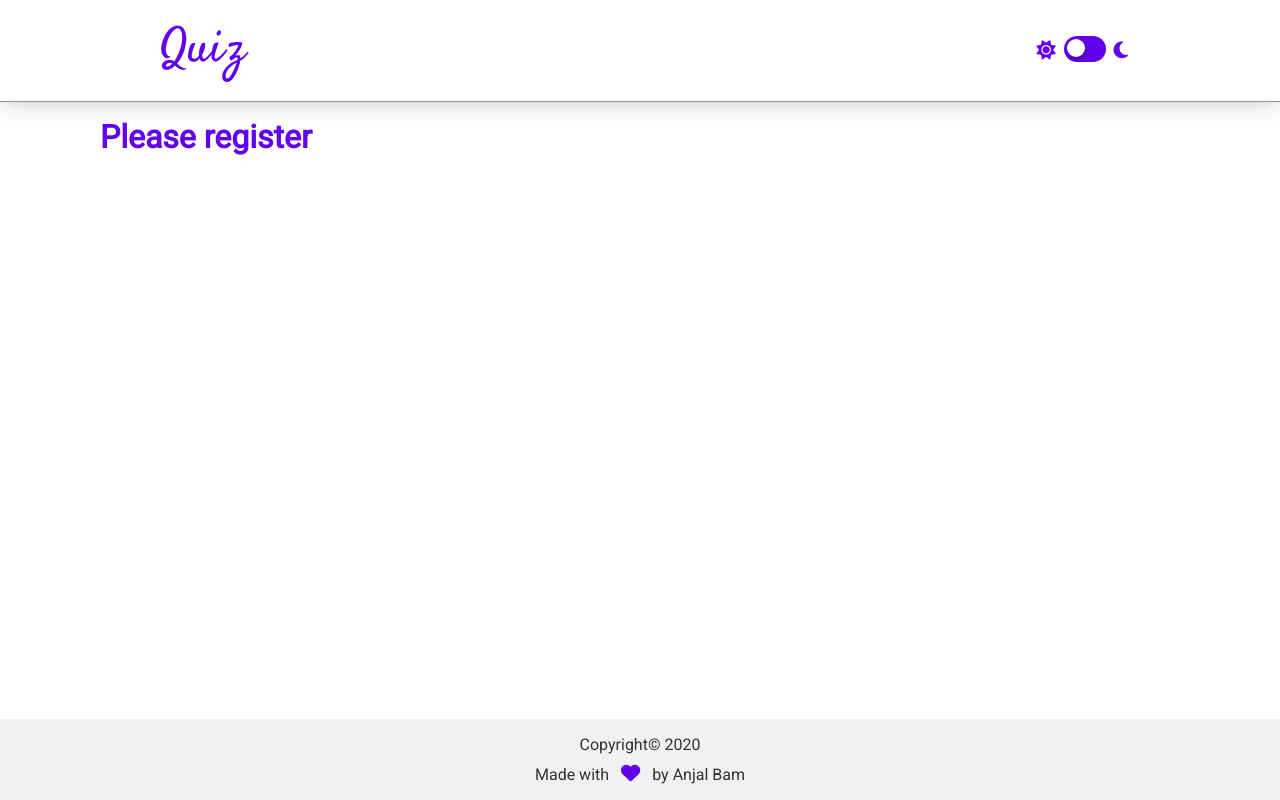
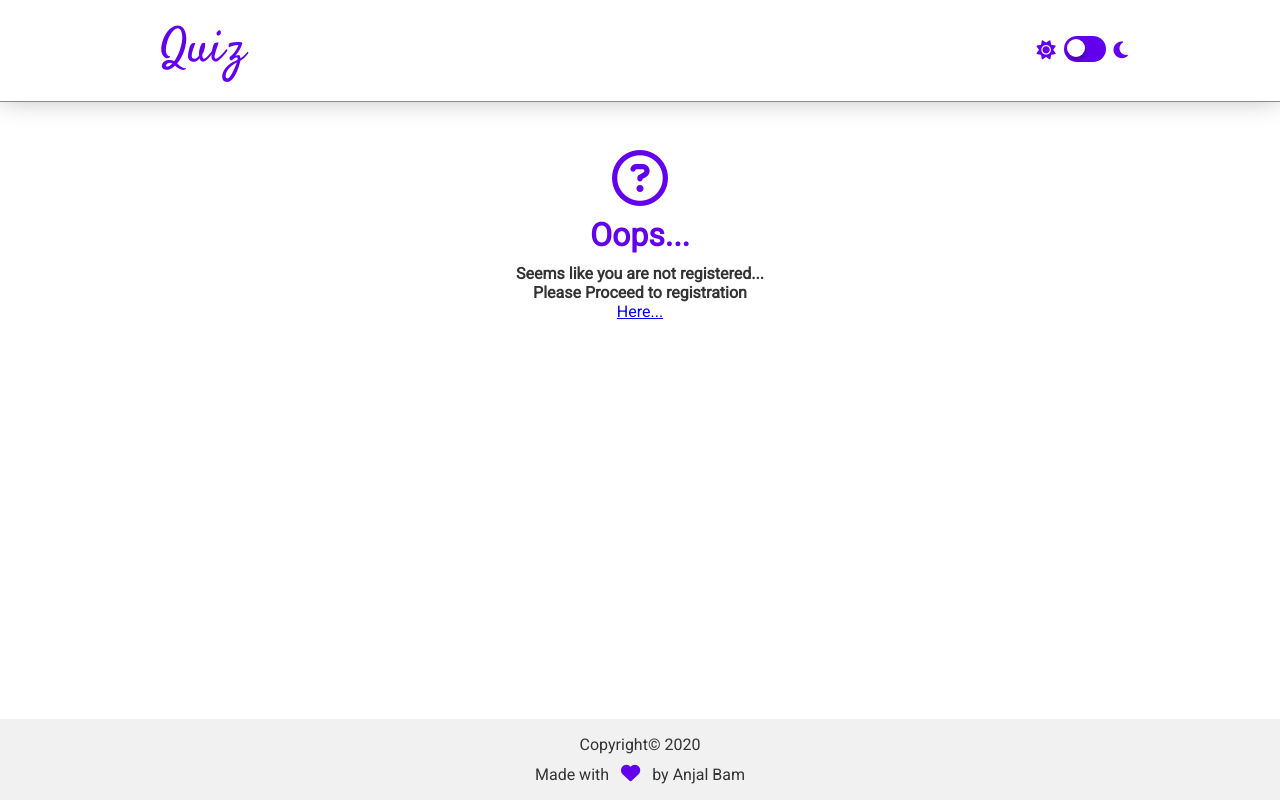
Before and after one commit to AnjalBam/quiz-react, a React (Create React App) app: page /question in a window 1280 px wide. Built offline with nearby package versions, Linux system fonts and the light colour scheme.

Commit message:
[Feature] Added Question comonent

```diff
--- a/src/components/@mainUI/index.js
+++ b/src/components/@mainUI/index.js
@@ -1,4 +1,5 @@
 import styled from 'styled-components';
+import {Link} from "react-router-dom";
 
 export const Button = styled.button `
     padding: 1rem 3rem;
@@ -30,3 +31,25 @@ export const ContainerWrapper = styled.div `
     max-width: 1080px;
     margin: 0px auto;
 `;
+
+export const StyledLink = styled(Link)`
+    display: inline-block;
+    text-decoration: none;
+    padding: 1rem 3rem;
+    border-radius: 10rem;
+    border: none;
+    margin: 3px;${props => props.theme.colorPrimary};
+    color: white;
+    background: ${props => props.theme.bgPrimary};
+    color: ${props => props.theme.colorPrimary};
+    border: 2px solid ${props => props.theme.colorPrimary};
+    &:focus {
+        outline: none;
+    }
+    &:hover {
+        background: ${props => props.theme.colorPrimary};
+        padding: 1rem 4rem;
+        box-shadow: 0px 0px 10px ${props => props.theme.colorPrimary};
+        color: white;
+    }
+`;
--- a/src/components/Question/Question.js
+++ b/src/components/Question/Question.js
@@ -1,21 +1,79 @@
-import React from "react";
+import React, {useLayoutEffect} from "react";
 import {connect} from "react-redux";
+import {Link} from "react-router-dom";
+
+import * as styles from './Question.styles'
 
 
 const Question = props => {
     console.log('question', props.questionData);
+    const {results, previous, next} = props.questionData;
+
+    const getAnswers = (answers) => {
+        return (
+            <styles.AnswerWrapper>
+                {answers && answers.map(answer => {
+                    return <styles.StyledListItem>{answer.choice_answer}</styles.StyledListItem>
+                })}
+            </styles.AnswerWrapper>
+        )
+    }
+
+    const getIfUserRegistered = () => {
+        console.log(results);
+        return (
+            <div>
+                {results.map(question => {
+                    return (
+                        <>
+                            <styles.StyledQuestionTitle>Q. {question.q_title}</styles.StyledQuestionTitle>
+                            <ul>
+                                {getAnswers(question.answers)}
+                            </ul>
+                        </>
+                    )
+                })}
+            </div>
+        )
+    }
+
+    const getIfUserNotRegistered = () => {
+        return (
+            <styles.NotRegisteredWrapper>
+                <styles.StyledIcon className='far fa-question-circle'/>
+                <h1>Oops...</h1>
+                <h4>Seems like you are not registered... <br/> Please Proceed to registration</h4>
+                <Link to={'/'}>Here...</Link>
+            </styles.NotRegisteredWrapper>
+        )
+    }
+
+    const getLoader = () => {
+        return (
+            <styles.LoaderWrapper>
+                <styles.StyledIconSpinning className="fas fa-fan"/>
+                <h1>Loading...</h1>
+            </styles.LoaderWrapper>
+        )
+    }
+
     return (
-        <div>
-            {props.isUserRegistered ? <h1>I am a Question</h1> : <h1>Please register</h1>}
-
-        </div>
+        <styles.QuestionWrapper>
+            {!props.isUserRegistered
+                ? getIfUserNotRegistered()
+                : props.isQuestionLoading
+                    ? getLoader()
+                    : getIfUserRegistered()}
+        </styles.QuestionWrapper>
     )
 }
+
 
 const mapStateToProps = state => {
     return {
         isUserRegistered: state.user.isUserRegistered,
-        questionData: state.questions.questions
+        questionData: state.questions.questions,
+        isQuestionLoading: state.questions.isLoading,
     }
 }
 
--- a/src/components/Question/Question.styles.js
+++ b/src/components/Question/Question.styles.js
@@ -0,0 +1,66 @@
+import styled, {keyframes} from "styled-components";
+
+export const QuestionWrapper = styled.div`
+    max-width: 800px;
+    margin: 0px auto;
+    padding-top: 2rem;
+`
+
+export const LoaderWrapper = styled.div `
+    text-align: center;
+    display: flex;
+    flex-direction: column;
+    align-items: center;
+`;
+
+export const NotRegisteredWrapper = styled.div `
+    text-align: center;
+    & h1 {
+        padding: 10px;
+    }
+    & h4 {
+        color: ${props => props.theme.mainText};
+    }
+`;
+
+const spin = keyframes `
+    from {
+        transform: rotate(0deg);
+    }
+    to {
+        transform: rotate(360deg);
+    }
+`;
+
+export const StyledIcon = styled.i `
+    font-size: 3.5rem;
+`;
+
+export const StyledIconSpinning = styled(StyledIcon) `
+    animation: ${spin} 3s infinite;
+`;
+
+export const StyledQuestionTitle = styled.p `
+    font-size: 2rem;
+`;
+
+export const AnswerWrapper = styled.div `
+    margin: 10px;
+    margin-top: 16px;
+    padding: 1rem;
+    border-radius: 10px;
+`;
+
+export const StyledListItem = styled.li `
+    display: block;
+    padding: 1rem 0.5rem;
+    border: 2px solid ${props => props.theme.colorPrimary};
+    border-radius: 10px;
+    font-size: 1.5rem;
+    margin: 5px;
+    cursor: pointer;
+    &:hover {
+        color: ${props => props.theme.mainText};
+        border: 2px solid ${props => props.theme.mainText};
+    }
+`;
--- a/src/components/Quiz/Quiz.js
+++ b/src/components/Quiz/Quiz.js
@@ -1,7 +1,7 @@
 import React, {useState} from "react";
 import {connect} from 'react-redux';
 
-import {Button} from "../@mainUI";
+import {Button, StyledLink} from "../@mainUI";
 import * as styles from './Quiz.styles';
 import {registerUser, resetUserData} from "../../store/actions/userActions";
 import {setDataFromAPI} from "../../store/actions/actions";
@@ -32,9 +32,18 @@ const Quiz = props => {
             {props.isUserRegistered
                 ?
                 <styles.WelcomeWrapper>
-                    <styles.WelcomeHeading><span>Hello {props.name}</span></styles.WelcomeHeading>
-                    <styles.WelcomeHeading>Thank you for registering! <br/> You can proceed to the quiz now.</styles.WelcomeHeading>
-                    <styles.StyledLink to='/question' onClick={() => fetchAPIData(baseAPIUrl)}>StartQuiz</styles.StyledLink> <br/> <br/>
+                    <styles.WelcomeHeading>
+                        <span>Hello {props.name}</span>
+                    </styles.WelcomeHeading>
+
+                    <styles.WelcomeHeading>
+                        Thank you for registering! <br/>
+                        You can proceed to the quiz now.
+                    </styles.WelcomeHeading>
+
+                    <StyledLink to='/question' onClick={() => fetchAPIData(baseAPIUrl)}>StartQuiz</StyledLink>
+                    <br/>
+                    <br/>
                     <Button onClick={() => props.resetUserData()}>Register as a new user</Button>
                 </styles.WelcomeWrapper>
                 :
--- a/src/components/Quiz/Quiz.styles.js
+++ b/src/components/Quiz/Quiz.styles.js
@@ -1,30 +1,7 @@
 import styled from "styled-components";
-import {Link} from "react-router-dom";
 
 export const QuizWrapper = styled.div `
     text-align: center;
-`;
-
-export const StyledLink = styled(Link)`
-    display: inline-block;
-    text-decoration: none;
-    padding: 1rem 3rem;
-    border-radius: 10rem;
-    border: none;
-    margin: 3px;${props => props.theme.colorPrimary};
-    color: white;
-    background: ${props => props.theme.bgPrimary};
-    color: ${props => props.theme.colorPrimary};
-    border: 2px solid ${props => props.theme.colorPrimary};
-    &:focus {
-        outline: none;
-    }
-    &:hover {
-        background: ${props => props.theme.colorPrimary};
-        padding: 1rem 4rem;
-        box-shadow: 0px 0px 10px ${props => props.theme.colorPrimary};
-        color: white;
-    }
 `;
 
 export const QuizHeader = styled.div `
--- a/src/store/actions/actions.js
+++ b/src/store/actions/actions.js
@@ -15,9 +15,10 @@ const dataLoadingSuccess = (data) => {
     }
 }
 
-const dataLoadingFailure = () => {
+const dataLoadingFailure = (error) => {
     return {
-        type: actions.DATA_LOADING_FAILURE
+        type: actions.DATA_LOADING_FAILURE,
+        error,
     }
 }
 
@@ -29,7 +30,7 @@ export const setDataFromAPI = (apiUrl) => {
             dispatch(dataLoadingSuccess(response.data));
         }).catch(err => {
             console.error({err});
-            dispatch(dataLoadingFailure())
+            dispatch(dataLoadingFailure(err))
         })
     }
 }
--- a/src/store/reducers/questionReducer.js
+++ b/src/store/reducers/questionReducer.js
@@ -1,20 +1,27 @@
 import * as actionTypes from '../actions/actionTypes';
 
-const initialState = {questions: [], isLoading: false, errors: ''}
+const initialState = {questions: [], isLoading: true, errors: ''}
 
 const questionReducer = (state = initialState, action) => {
     switch (action.type) {
-        case actionTypes.SET_DATA:
-            return {
-                ...state,
-                questions: action.data
-            }
         case actionTypes.START_DATA_LOADING:
             return  {
                 ...state,
                 isLoading: true,
 
             }
+        case actionTypes.DATA_LOADING_SUCCESS:
+            return  {
+                ...state,
+                isLoading: false,
+                questions: action.data
+            }
+        case actionTypes.DATA_LOADING_FAILURE:
+            return  {
+                ...state,
+                isLoading: false,
+                errors: action.error,
+            }
         default:
             return state;
     }
--- a/src/store/store.jsx
+++ b/src/store/store.jsx
@@ -2,7 +2,6 @@ import rootReducer from "./reducers";
 import {applyMiddleware, createStore} from 'redux'
 import {composeWithDevTools} from "redux-devtools-extension";
 import thunk from "redux-thunk";
-import {setDataFromAPI} from "./actions/actions";
 
 
 
```
Also changed, not shown: src/store/actions/userActions.js (+1 -9 lines).
